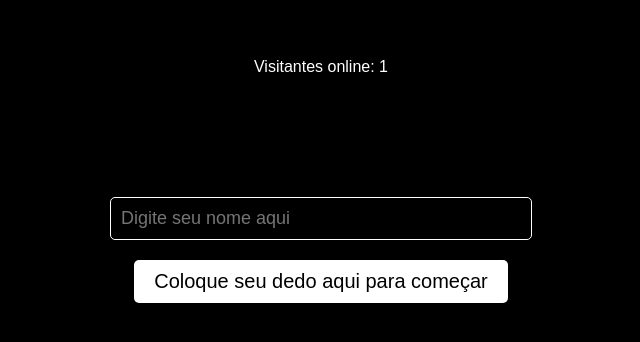
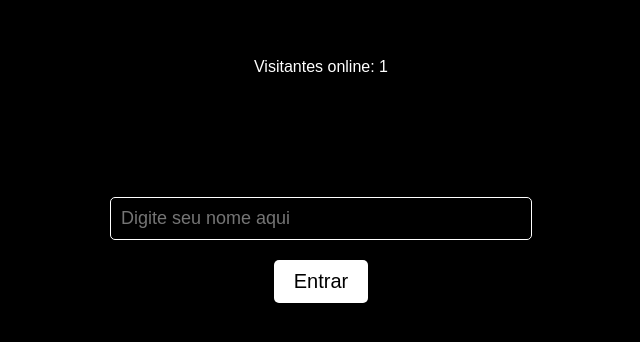
Before and after one commit to omentalistabrazil/Im_love_you, a plain HTML site: page index.html in a window 1280 px wide. Shown: the part 212-554 px from the top of the page, without its empty margins (319-959 px from the left). Drawn offline with Linux system fonts and the light colour scheme.

Commit message:
Update index.html

```diff
--- a/index.html
+++ b/index.html
@@ -165,7 +165,7 @@
     <input type="text" id="name-input" placeholder="Digite seu nome aqui" />
 
     <!-- Tela do Scanner -->
-    <button id="start-button">Coloque seu dedo aqui para começar</button>
+    <button id="start-button">Entrar</button>
     <h1 class="message" id="message">Scanneando meu amigo..!</h1>
     <div class="scanner-container" id="scanner-container">
         <div class="scanner-bar"></div>
```
